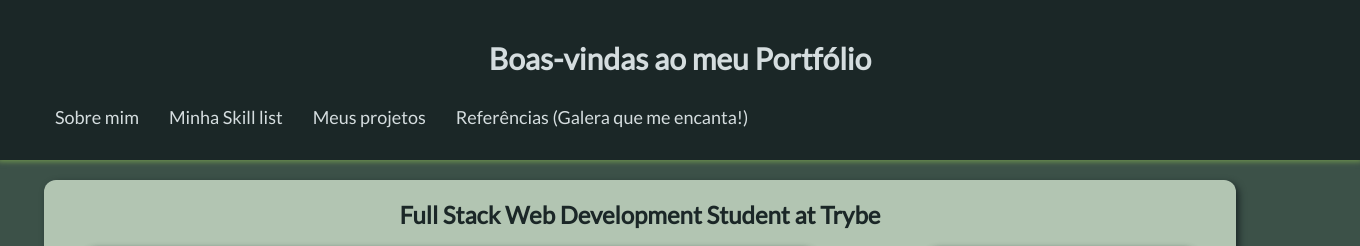
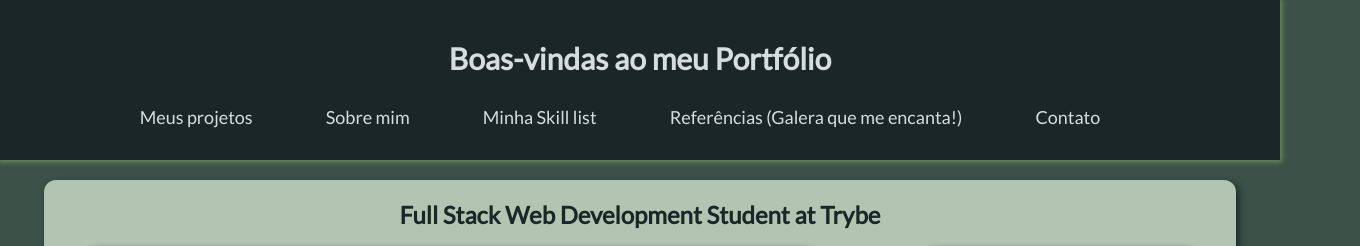
Before and after one commit to vanriwerson/vanriwerson.github.io, a plain HTML site: page index.html in a window 1280 px wide. Shown: the top 246 px of the page, 1360 px wide, since content can reach past the window. Drawn offline with Linux system fonts and the light colour scheme.

Commit message:
Estilização do rodapé

```diff
--- a/index.html
+++ b/index.html
@@ -14,12 +14,13 @@
     <h1>Boas-vindas ao meu Portfólio</h1>
     <nav>
       <ul>
+        <li><a href="#projects">Meus projetos</a></li>
         <li><a href="#about">Sobre mim</a></li>
         <li><a href="#skills">Minha Skill list</a></li>
-        <li><a href="#projects">Meus projetos</a></li>
         <li>
           <a href="#references">Referências (Galera que me encanta!)</a>
         </li>
+        <li><a href="#contact">Contato</a></li>
       </ul>
     </nav>
   </header>
@@ -98,8 +99,7 @@
   </section>
 
   <footer>
-    <p>Site em construção.</p>
-    <p>Desenvolvido e atualizado por <a href="#profile-photo">Bruno Riwerson Silva</a>, 2022.</p>
+    <p>Site em construção. Desenvolvido e atualizado por <a href="#profile-photo">Bruno Riwerson Silva</a>, 2022.</p>
   </footer>
 </body>
 
--- a/style.css
+++ b/style.css
@@ -18,7 +18,6 @@ body {
     font-family: 'Lato', sans-serif;
     background-color: var(--mineral-green);
     color: var(--geyser);
-    box-sizing: border-box;
 }
 
 header {
@@ -26,27 +25,31 @@ header {
     background-color: var(--outer-space);
     top: 0;
     width: 100%;
-    height: 80px;
+    height: 160px;
     padding: 40px;
     margin-bottom: 20px;
+    box-sizing: border-box;
+    text-align: center;
     box-shadow: 0 0 5px 2px var(--asparagus);
-    z-index: 0;
 }
 
 header h1 {
     font-size: 30px;
     font-weight: bold;
-    text-align: center;
 }
 
 nav {
-    margin-top: 30px;
+    width: 100%;
+    margin: 30px auto;
 }
 
 nav ul {
     list-style: none;
-    display: flex;
-    margin-right: 30px;
+}
+
+nav ul li {
+    display: inline;
+    margin-right: 40px;
 }
 
 nav ul li a {
@@ -184,3 +187,10 @@ main {
 .m5 {
     font-size: 30px;
 }
+
+footer {
+    background-color: var(--outer-space);
+    color: var(--geyser);
+    width: 100%;
+    padding: 20px;
+}
```
